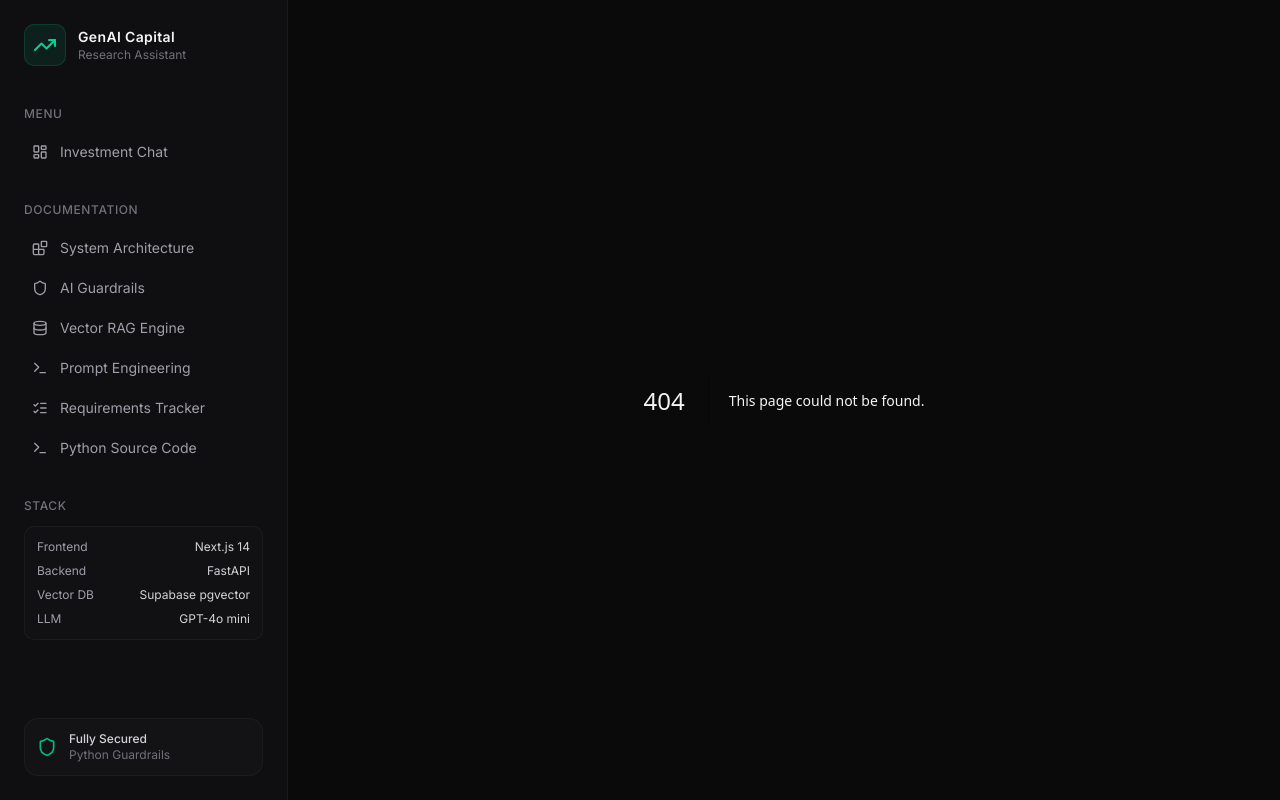
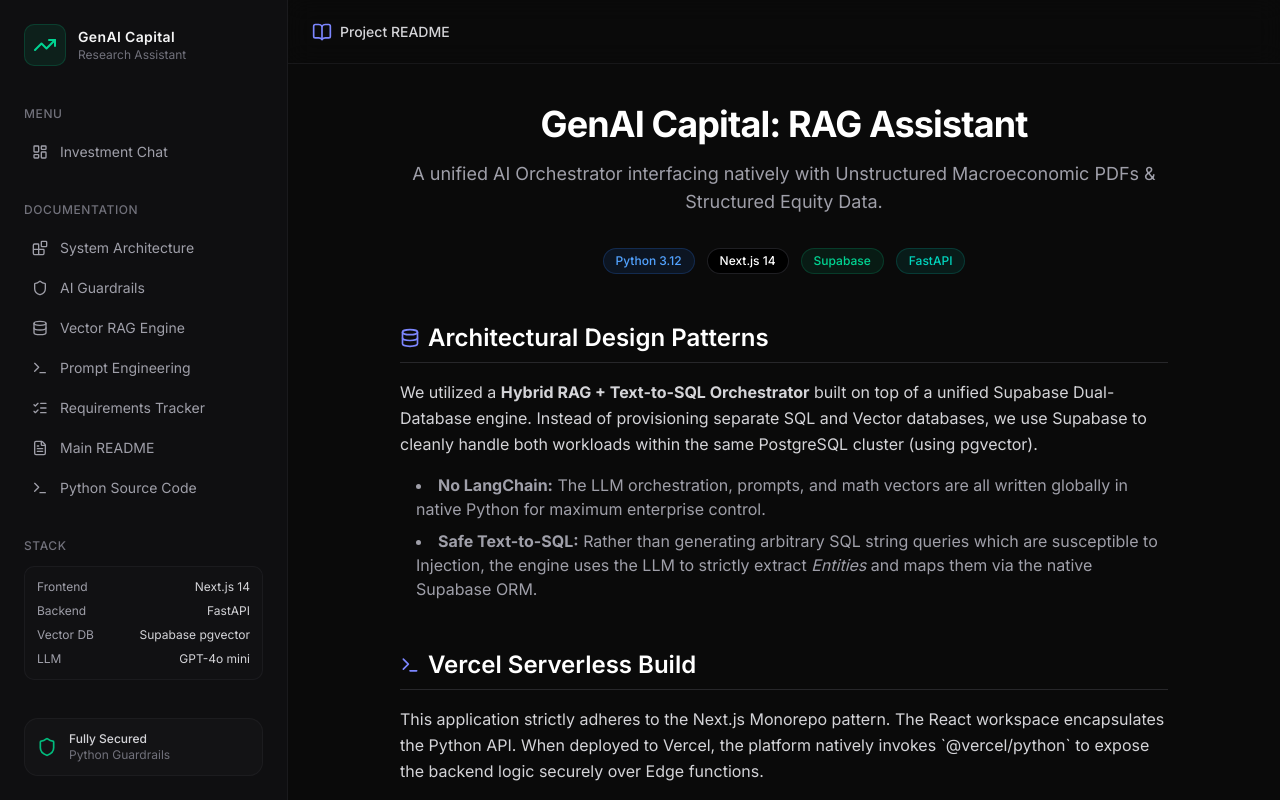
Before and after one commit to negraodenio/talk2data, a Next.js app in the folder web/: page /readme in a window 1280 px wide. Before the commit this address had no page. Built offline with nearby package versions, Linux system fonts and the light colour scheme.

Commit message:
feat: add dynamic favicon and render main workspace readme dynamically inside the application UI

```diff
--- /dev/null
+++ b/web/src/app/readme/page.tsx
@@ -0,0 +1,74 @@
+import { BookOpen, Terminal, Database, Code2 } from "lucide-react";
+
+export default function ReadmePage() {
+  return (
+    <>
+      <header className="h-16 border-b border-zinc-800/50 flex items-center px-6 justify-between backdrop-blur-md sticky top-0 z-10">
+        <div className="flex items-center gap-2">
+          <BookOpen className="w-5 h-5 text-indigo-400" />
+          <span className="text-sm font-medium text-zinc-300">Project README</span>
+        </div>
+      </header>
+
+      <div className="flex-1 overflow-y-auto p-6 md:p-10 scroll-smooth">
+        <div className="max-w-3xl mx-auto space-y-12 pb-20 text-zinc-300">
+
+          <div className="text-center space-y-4">
+            <h1 className="text-4xl font-bold text-white tracking-tight">GenAI Capital: RAG Assistant</h1>
+            <p className="text-lg text-zinc-400">
+              A unified AI Orchestrator interfacing natively with Unstructured Macroeconomic PDFs & Structured Equity Data.
+            </p>
+            <div className="flex items-center justify-center gap-3 pt-4">
+              <span className="px-3 py-1 bg-blue-500/10 text-blue-400 border border-blue-500/20 rounded-full text-xs font-medium">Python 3.12</span>
+              <span className="px-3 py-1 bg-black text-white border border-zinc-700/50 rounded-full text-xs font-medium">Next.js 14</span>
+              <span className="px-3 py-1 bg-emerald-500/10 text-emerald-400 border border-emerald-500/20 rounded-full text-xs font-medium">Supabase</span>
+              <span className="px-3 py-1 bg-teal-500/10 text-teal-400 border border-teal-500/20 rounded-full text-xs font-medium">FastAPI</span>
+            </div>
+          </div>
+
+          <section className="space-y-4">
+            <h2 className="text-2xl font-semibold text-white flex items-center gap-2 border-b border-zinc-800 pb-2">
+              <Database className="w-5 h-5 text-indigo-400" /> Architectural Design Patterns
+            </h2>
+            <p className="leading-relaxed">
+              We utilized a <strong>Hybrid RAG + Text-to-SQL Orchestrator</strong> built on top of a unified Supabase Dual-Database engine. Instead of provisioning separate SQL and Vector databases, we use Supabase to cleanly handle both workloads within the same PostgreSQL cluster (using pgvector).
+            </p>
+            <ul className="list-disc list-inside space-y-2 pl-4 text-zinc-400">
+              <li><strong>No LangChain:</strong> The LLM orchestration, prompts, and math vectors are all written globally in native Python for maximum enterprise control.</li>
+              <li><strong>Safe Text-to-SQL:</strong> Rather than generating arbitrary SQL string queries which are susceptible to Injection, the engine uses the LLM to strictly extract <em>Entities</em> and maps them via the native Supabase ORM.</li>
+            </ul>
+          </section>
+
+          <section className="space-y-4">
+            <h2 className="text-2xl font-semibold text-white flex items-center gap-2 border-b border-zinc-800 pb-2">
+              <Terminal className="w-5 h-5 text-indigo-400" /> Vercel Serverless Build
+            </h2>
+            <p className="leading-relaxed">
+              This application strictly adheres to the Next.js Monorepo pattern. The React workspace encapsulates the Python API. When deployed to Vercel, the platform natively invokes `@vercel/python` to expose the backend logic securely over Edge functions.
+            </p>
+          </section>
+
+          <section className="space-y-4">
+            <h2 className="text-2xl font-semibold text-white flex items-center gap-2 border-b border-zinc-800 pb-2">
+              <Code2 className="w-5 h-5 text-indigo-400" /> Local Setup Commands
+            </h2>
+            <div className="bg-zinc-900 rounded-lg p-4 font-mono text-sm border border-zinc-800">
+              <p className="text-emerald-400"># 1. Start the Python Backend</p>
+              <p>python -m venv venv</p>
+              <p>pip install -r requirements.txt</p>
+              <p>uvicorn api.chat:app --reload</p>
+              <br />
+              <p className="text-emerald-400"># 2. Start the Frontend</p>
+              <p>npm install</p>
+              <p>npm run dev</p>
+            </div>
+            <p className="text-sm text-zinc-500 italic mt-2">
+              Ensure you have populated the .env variables (SUPABASE_URL, SUPABASE_SERVICE_ROLE_KEY, NEXT_PUBLIC_SUPABASE_URL, OPENROUTER_API_KEY).
+            </p>
+          </section>
+
+        </div>
+      </div>
+    </>
+  );
+}
--- a/web/src/components/Sidebar.tsx
+++ b/web/src/components/Sidebar.tsx
@@ -48,6 +48,10 @@ export default function Sidebar() {
               <ListChecks className="w-4 h-4" />
               <span>Requirements Tracker</span>
             </Link>
+            <Link href="/readme" className="flex items-center gap-3 text-sm text-zinc-400 hover:text-indigo-400 hover:bg-indigo-500/10 p-2 rounded-lg transition-colors">
+              <FileText className="w-4 h-4" />
+              <span>Main README</span>
+            </Link>
             <Link href="/source-code" className="flex items-center gap-3 text-sm text-zinc-400 hover:text-cyan-400 hover:bg-cyan-500/10 p-2 rounded-lg transition-colors">
               <Terminal className="w-4 h-4" />
               <span>Python Source Code</span>
```
Also changed, not shown: web/src/app/icon.svg (added).
